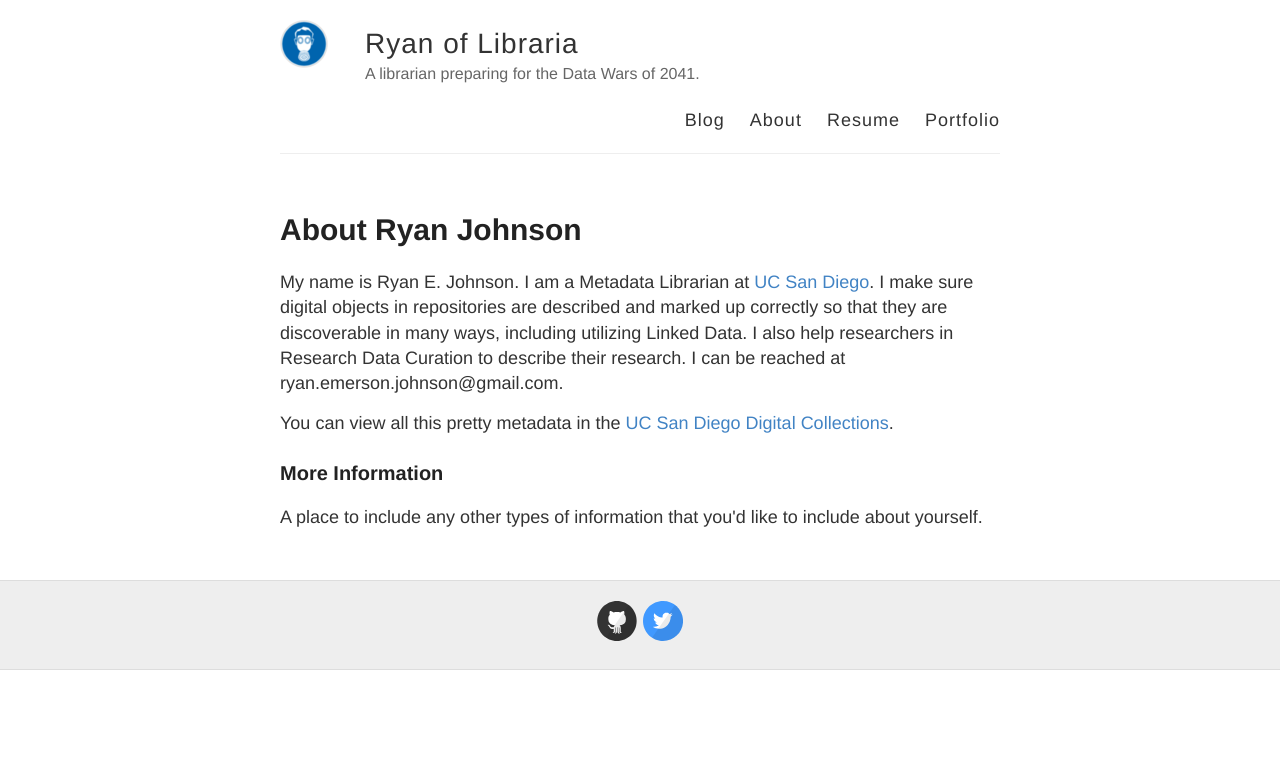
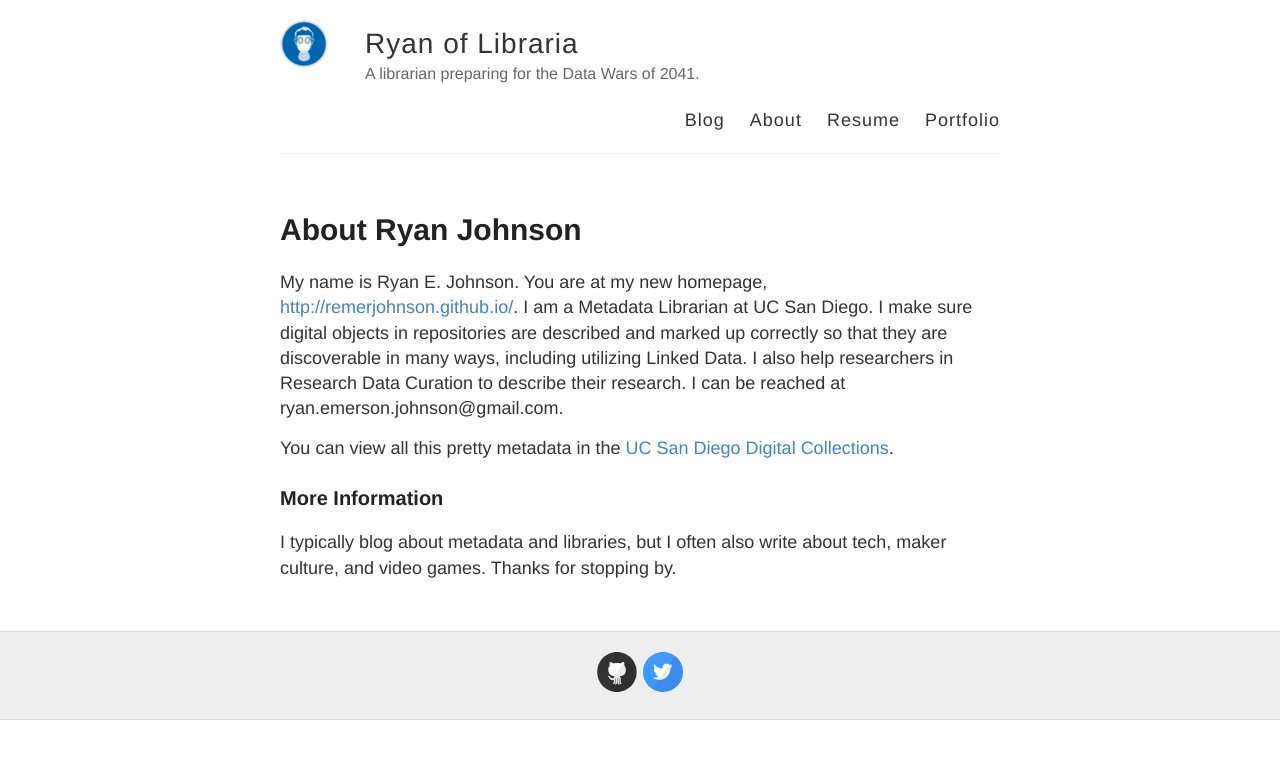
Before and after one commit to remerjohnson/remerjohnson.github.io, a Jekyll site: the page built from about.html, in a window 1280 px wide. Shown: the top 759 px of the page. Built offline with Jekyll 4.4.1, drawn with Linux system fonts in a browser that asks for light colours.

Commit message:
Additional schema.org markup
Get that snippet working

```diff
--- a/about.html
+++ b/about.html
@@ -5,8 +5,8 @@
 ---
 
 <div itemscope itemtype="http://schema.org/Person">
-My name is <span itemprop="name">Ryan E. Johnson</span>. I am a <span itemprop="JobTitle">Metadata Librarian</span> at <a href="http://ucsd.edu/">UC San Diego</a>. I make sure digital objects in repositories are described and marked up correctly so that they are discoverable in many ways, including utilizing Linked Data. I also help researchers in Research Data Curation to describe their research. I can be reached at <span itemprop="email">ryan.emerson.johnson@gmail.com</span>.
+My name is <span itemprop="name">Ryan E. Johnson</span>. You are at my new homepage, <a href="http://remerjohnson.github.io/" itemprop="url">http://remerjohnson.github.io/</a>. I am a <span itemprop="title">Metadata Librarian</span> at <span itemprop="affiliation">UC San Diego</span>. I make sure digital objects in repositories are described and marked up correctly so that they are discoverable in many ways, including utilizing Linked Data. I also help researchers in Research Data Curation to describe their research. I can be reached at <span itemprop="email">ryan.emerson.johnson@gmail.com</span>.
 </div>
 <p>You can view all this pretty metadata in the <a href="http://library.ucsd.edu/dc">UC San Diego Digital Collections</a>.</p>
 <h3>More Information</h3>
-<p>A place to include any other types of information that you'd like to include about yourself.</p>
+<p>I typically blog about metadata and libraries, but I often also write about tech, maker culture, and video games. Thanks for stopping by.</p>
```
